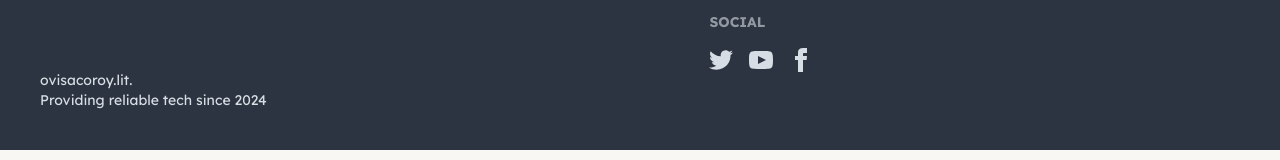
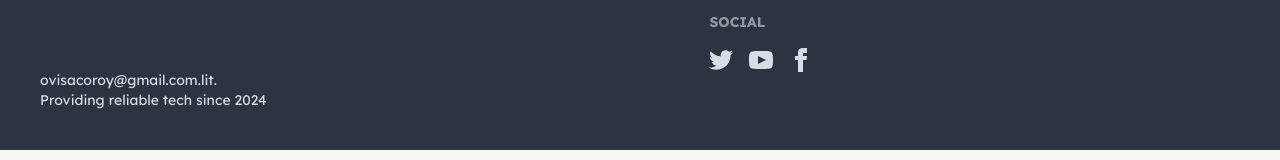
Before and after one commit to ovisack/A-B-10, a plain HTML site: page index.html in a window 1280 px wide. Shown: the part 1537-1697 px from the top of the page. Drawn offline with nearby package versions, Linux system fonts and the light colour scheme; files whose address does not match are found by name.

Commit message:
first commit

```diff
--- a/index.html
+++ b/index.html
@@ -195,7 +195,7 @@
 
         </svg>
         <h2>
-          ovisacoroy.lit.
+          ovisacoroy@gmail.com.lit.
           <br />
           Providing reliable tech since 2024
         </h2>
```
